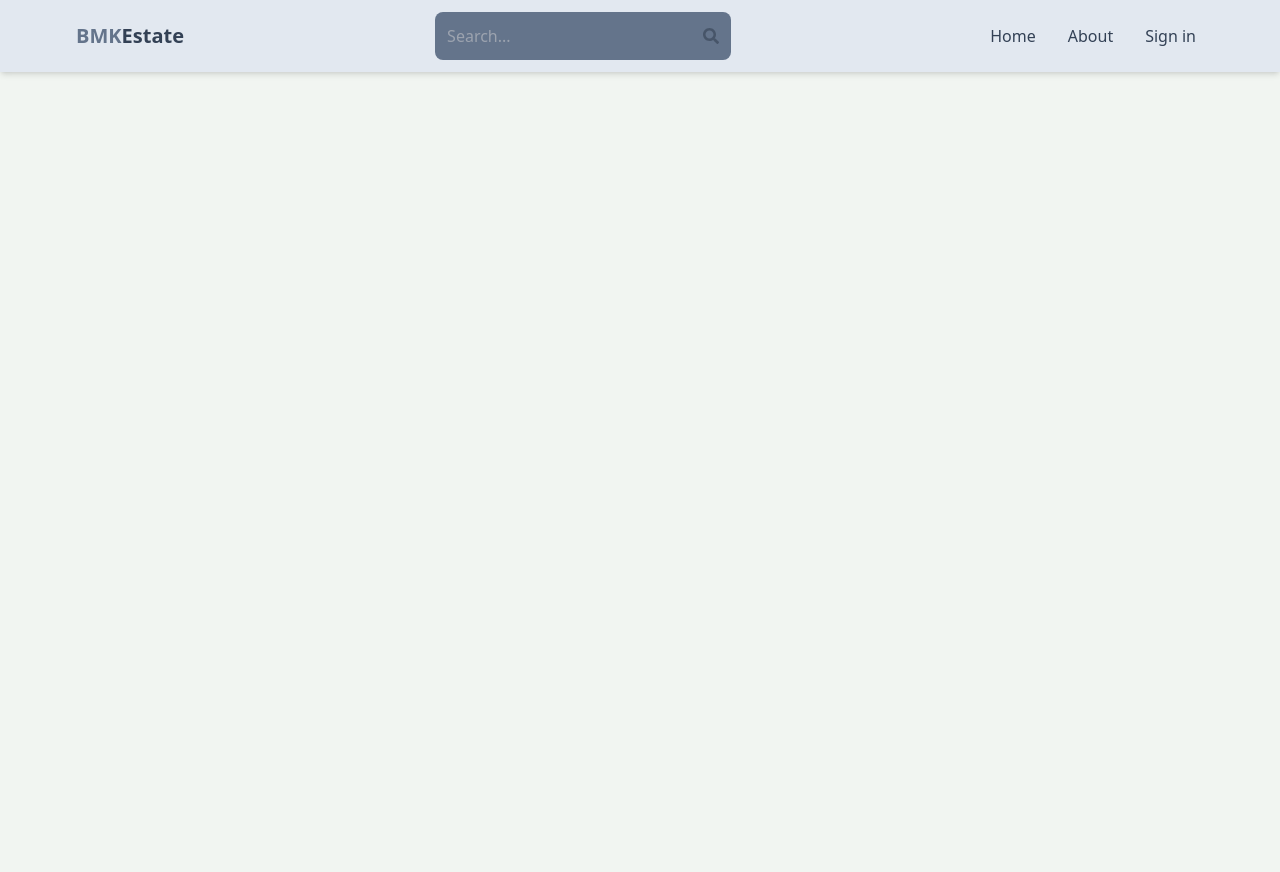
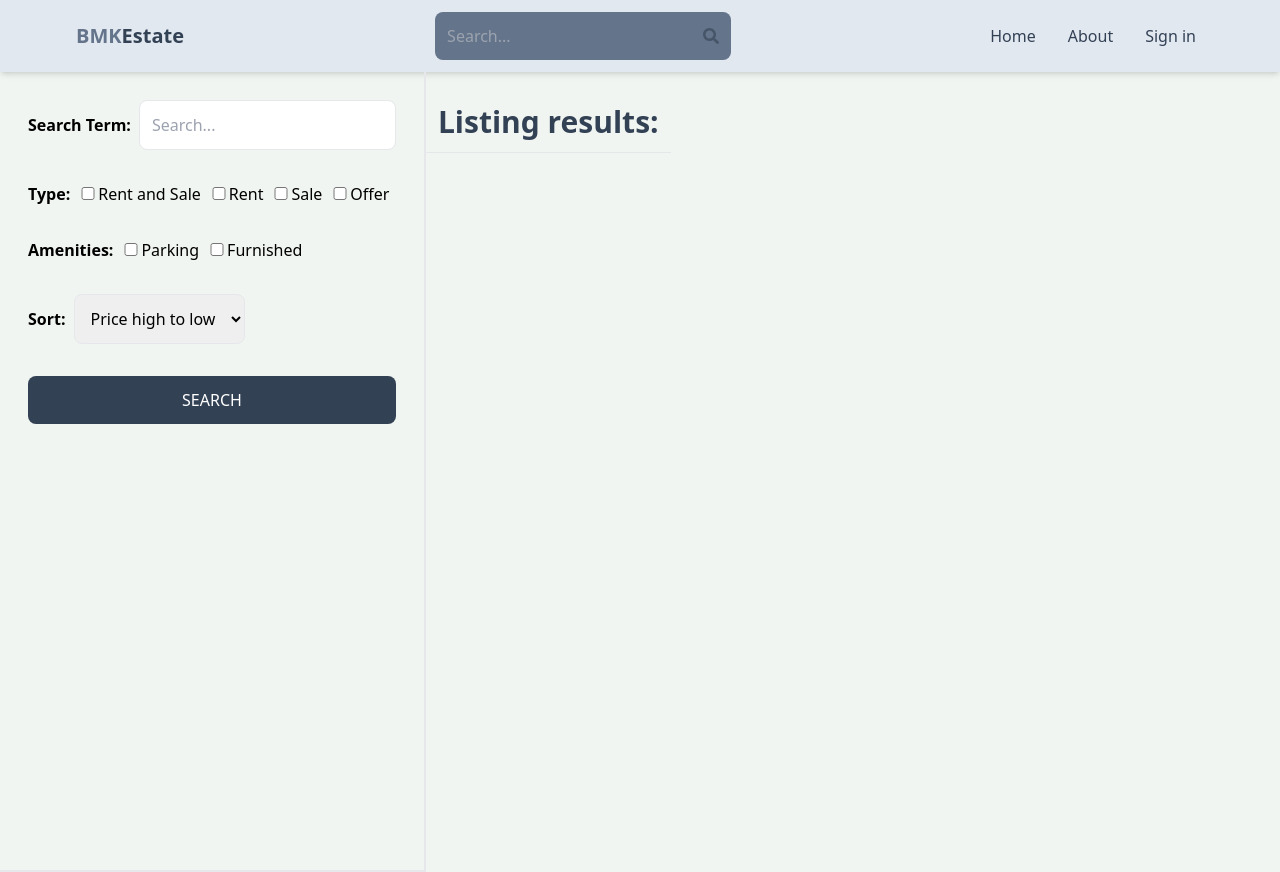
Before and after one commit to Eridanus-ui/Real-Estate-App, a React (Vite) app in the folder client/: page /search in a window 1280 px wide. Before the commit the page ends 800 px from the top, so only its background shows below. Built offline with nearby package versions, Linux system fonts and the light colour scheme.

Commit message:
Create search page UI

```diff
--- a/client/src/App.jsx
+++ b/client/src/App.jsx
@@ -9,6 +9,7 @@
 import CreateListing from "./pages/CreateListing";
 import UpdateListing from "./pages/UpdateListing";
 import Listing from "./pages/Listing";
+import Search from "./pages/Search";
 
 export default function App() {
   return (
@@ -19,6 +20,7 @@
         <Route path="/sign-in" element={<Signin />}></Route>
         <Route path="/sign-up" element={<SignUp />}></Route>
         <Route path="/about" element={<About />}></Route>
+        <Route path="/search" element={<Search />}></Route>
         <Route path="/listing/:listingId" element={<Listing />}></Route>
         <Route element={<PrivateRoute />}>
           <Route path="/profile" element={<Profile />}></Route>
--- /dev/null
+++ b/client/src/pages/Search.jsx
@@ -0,0 +1,70 @@
+import React from "react";
+
+export default function () {
+  return (
+    <div className="flex flex-col md:flex-row">
+      <div className="p-7 border-b-2 md:border-r-2 md:min-h-screen">
+        <form className="flex flex-col gap-8">
+          <div className="flex items-center gap-2">
+            <label className="whitespace-nowrap font-semibold">
+              Search Term:{" "}
+            </label>
+            <input
+              type="text"
+              id="searchTerm"
+              placeholder="Search..."
+              className="border rounded-lg p-3 w-full"
+            ></input>
+          </div>
+          <div className="flex gap-2 flex-wrap items-center">
+            <label className="font-semibold">Type: </label>
+            <div className="">
+              <input type="checkbox" name="" id="all" className="w-5" />
+              <span>Rent and Sale</span>
+            </div>
+            <div className="">
+              <input type="checkbox" name="" id="rent" className="w-5" />
+              <span>Rent</span>
+            </div>
+            <div className="">
+              <input type="checkbox" name="" id="sale" className="w-5" />
+              <span>Sale</span>
+            </div>
+            <div className="">
+              <input type="checkbox" name="" id="offer" className="w-5" />
+              <span>Offer</span>
+            </div>
+          </div>
+          <div className="flex gap-2 flex-wrap items-center">
+            <label className="font-semibold">Amenities: </label>
+            <div className="">
+              <input type="checkbox" name="" id="parking" className="w-5" />
+              <span>Parking</span>
+            </div>
+            <div className="">
+              <input type="checkbox" name="" id="furnished" className="w-5" />
+              <span>Furnished</span>
+            </div>
+          </div>
+          <div className="flex items-center gap-2">
+            <label className="font-semibold">Sort:</label>
+            <select id="sort_order" className="border rounded-lg p-3">
+              <option value="">Price high to low</option>
+              <option value="">Price low to high</option>
+              <option value="">Latest</option>
+              <option value="">Oldest</option>
+            </select>
+          </div>
+          <button className="bg-slate-700 text-white p-3 rounded-lg uppercase hover:opacity-95">
+            Search
+          </button>
+        </form>
+      </div>
+      <div className="">
+        <h1 className="text-3xl font-semibold border-b p-3 text-slate-700 mt-5">
+          Listing results:
+        </h1>
+      </div>
+    </div>
+  );
+}
```
